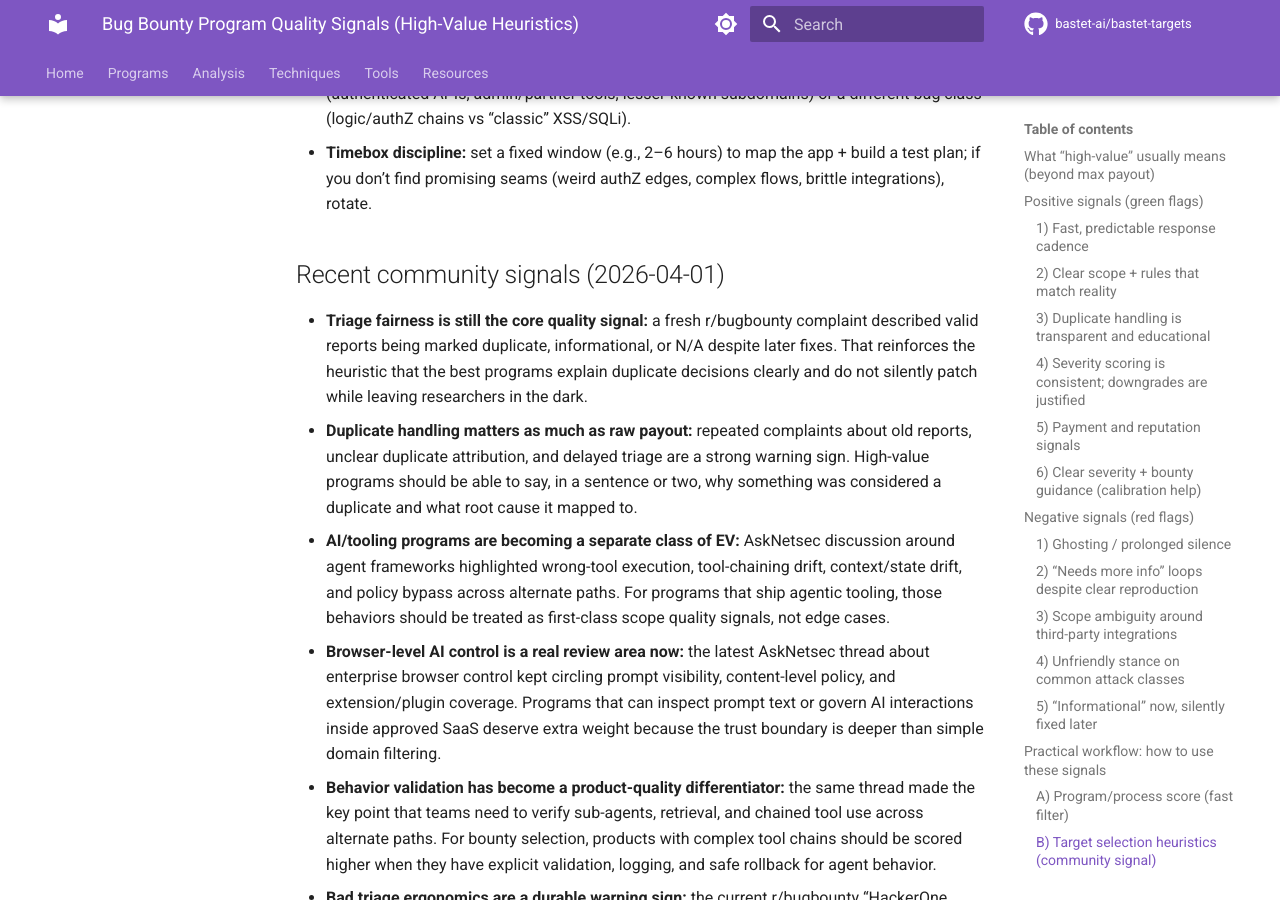
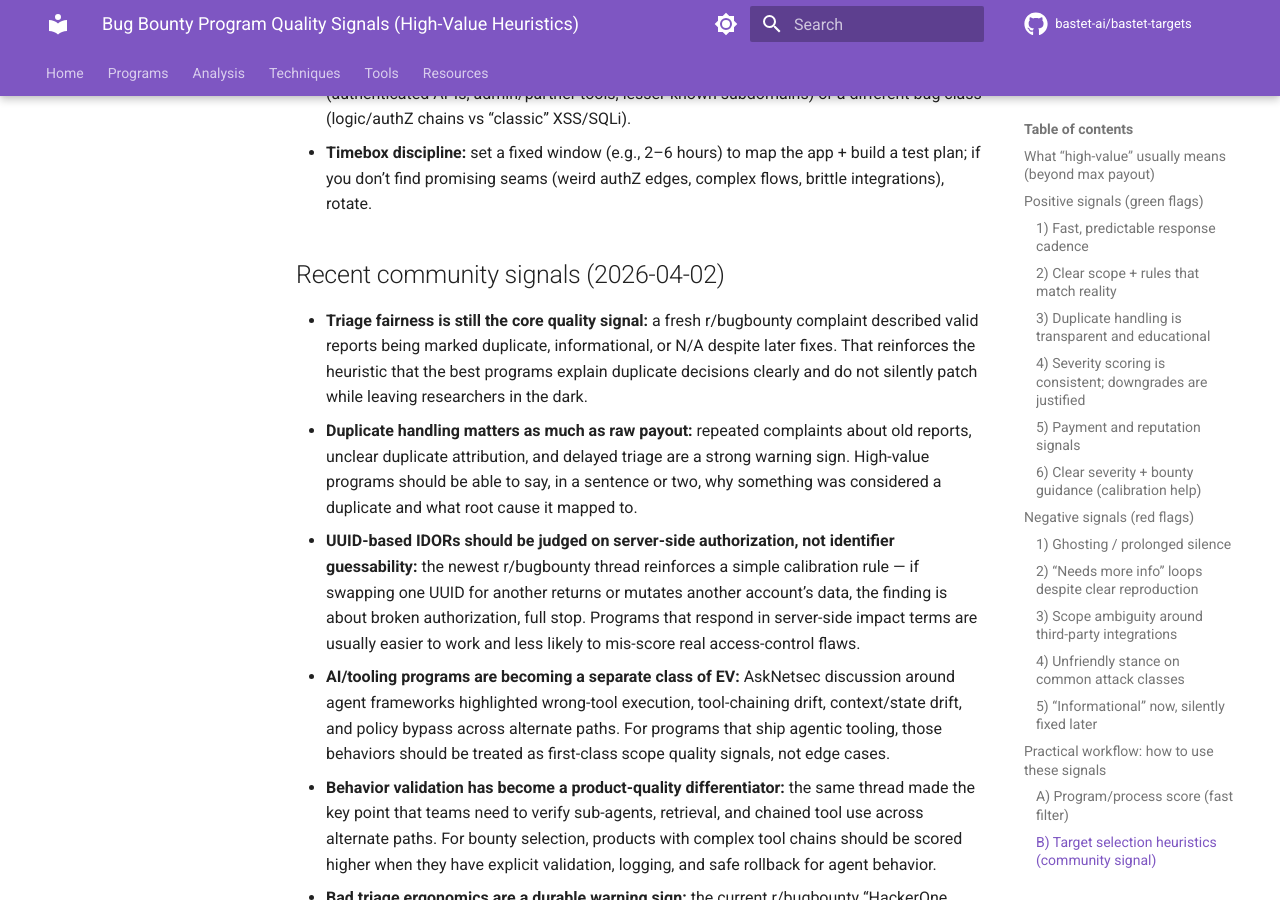
Before and after one commit to bastet-ai/bastet-targets, an MkDocs documentation site: the page built from docs/program-quality-signals.md, in a window 1280 px wide and 900 px high, scrolled down 3838 px. Built offline with MkDocs 1.6.1 and Material for MkDocs 9.7.7, drawn with Linux system fonts in a browser that asks for light colours; comment, search, counter and statistics services are not loaded.

Commit message:
Update program quality signals with Apr 2 intel

```diff
--- a/docs/program-quality-signals.md
+++ b/docs/program-quality-signals.md
@@ -121,12 +121,12 @@ These are *not* “program quality” per se, but they strongly affect expected
 - **Duplicate pressure:** if you keep hitting duplicates, shift to *less scanned* surfaces (authenticated APIs, admin/partner tools, lesser-known subdomains) or a different bug class (logic/authZ chains vs “classic” XSS/SQLi).
 - **Timebox discipline:** set a fixed window (e.g., 2–6 hours) to map the app + build a test plan; if you don’t find promising seams (weird authZ edges, complex flows, brittle integrations), rotate.
 
-## Recent community signals (2026-04-01)
+## Recent community signals (2026-04-02)
 
 - **Triage fairness is still the core quality signal:** a fresh r/bugbounty complaint described valid reports being marked duplicate, informational, or N/A despite later fixes. That reinforces the heuristic that the best programs explain duplicate decisions clearly and do not silently patch while leaving researchers in the dark.
 - **Duplicate handling matters as much as raw payout:** repeated complaints about old reports, unclear duplicate attribution, and delayed triage are a strong warning sign. High-value programs should be able to say, in a sentence or two, why something was considered a duplicate and what root cause it mapped to.
+- **UUID-based IDORs should be judged on server-side authorization, not identifier guessability:** the newest r/bugbounty thread reinforces a simple calibration rule — if swapping one UUID for another returns or mutates another account’s data, the finding is about broken authorization, full stop. Programs that respond in server-side impact terms are usually easier to work and less likely to mis-score real access-control flaws.
 - **AI/tooling programs are becoming a separate class of EV:** AskNetsec discussion around agent frameworks highlighted wrong-tool execution, tool-chaining drift, context/state drift, and policy bypass across alternate paths. For programs that ship agentic tooling, those behaviors should be treated as first-class scope quality signals, not edge cases.
-- **Browser-level AI control is a real review area now:** the latest AskNetsec thread about enterprise browser control kept circling prompt visibility, content-level policy, and extension/plugin coverage. Programs that can inspect prompt text or govern AI interactions inside approved SaaS deserve extra weight because the trust boundary is deeper than simple domain filtering.
 - **Behavior validation has become a product-quality differentiator:** the same thread made the key point that teams need to verify sub-agents, retrieval, and chained tool use across alternate paths. For bounty selection, products with complex tool chains should be scored higher when they have explicit validation, logging, and safe rollback for agent behavior.
 - **Bad triage ergonomics are a durable warning sign:** the current r/bugbounty “HackerOne automation blocked my Critical” complaint is another reminder that silent patches, duplicate disputes, and opaque rating changes are not just payout annoyances; they are selection filters. Programs that explain root cause and preserve researcher trust are usually the better long-term targets.
 - **Silent-fix stories are a strong negative signal:** when researchers report that a program says “intentional design” or “duplicate” but then quietly ships an emergency fix, that usually means the program’s issue taxonomy is weaker than its actual risk model. Treat contradiction between triage language and product behavior as a process-quality red flag.
```
